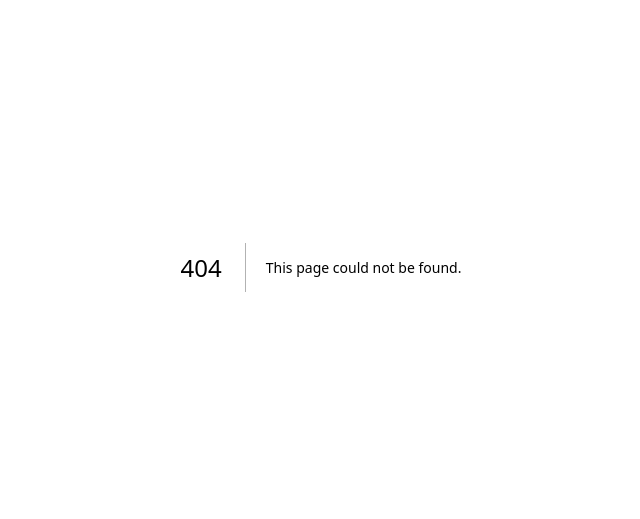
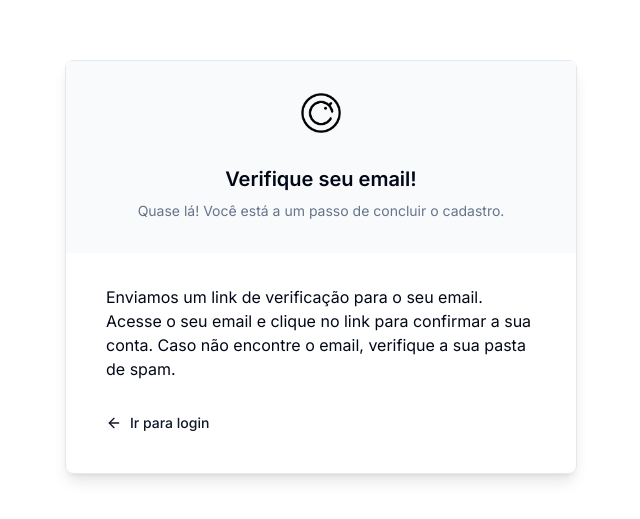
Before and after one commit to es20232/eqp7, a Next.js app in the folder apps/web/: page /auth/verify-email in a window 1280 px wide. Before the commit this address had no page. Shown: the part 133-652 px from the top of the page, without its empty margins (319-959 px from the left). Built offline with nearby package versions, Linux system fonts and the light colour scheme.

Commit message:
feat: ui página de verificacao de email

```diff
--- /dev/null
+++ b/apps/web/app/auth/verify-email/page.tsx
@@ -0,0 +1,36 @@
+import {
+  AuthHeader,
+  AuthHeaderDescription,
+  AuthHeaderTitle,
+} from '@/components/auth/header'
+import { AuthMainContent } from '@/components/auth/main-content'
+import { Button } from '@/components/ui/button'
+import { ArrowLeft } from 'lucide-react'
+import Link from 'next/link'
+
+export default function VerifyEmail() {
+  return (
+    <>
+      <AuthHeader>
+        <AuthHeaderTitle>Verifique seu email!</AuthHeaderTitle>
+        <AuthHeaderDescription>
+          Quase lá! Você está a um passo de concluir o cadastro.
+        </AuthHeaderDescription>
+      </AuthHeader>
+
+      <AuthMainContent>
+        <p className="">
+          Enviamos um link de verificação para o seu email. Acesse o seu email e
+          clique no link para confirmar a sua conta. Caso não encontre o email,
+          verifique a sua pasta de spam.
+        </p>
+        <Link href="/auth/login" className="mt-6 self-start">
+          <Button className="-translate-x-4" variant="link">
+            <ArrowLeft className="mr-2 h-4 w-4" />
+            Ir para login
+          </Button>
+        </Link>
+      </AuthMainContent>
+    </>
+  )
+}
```
